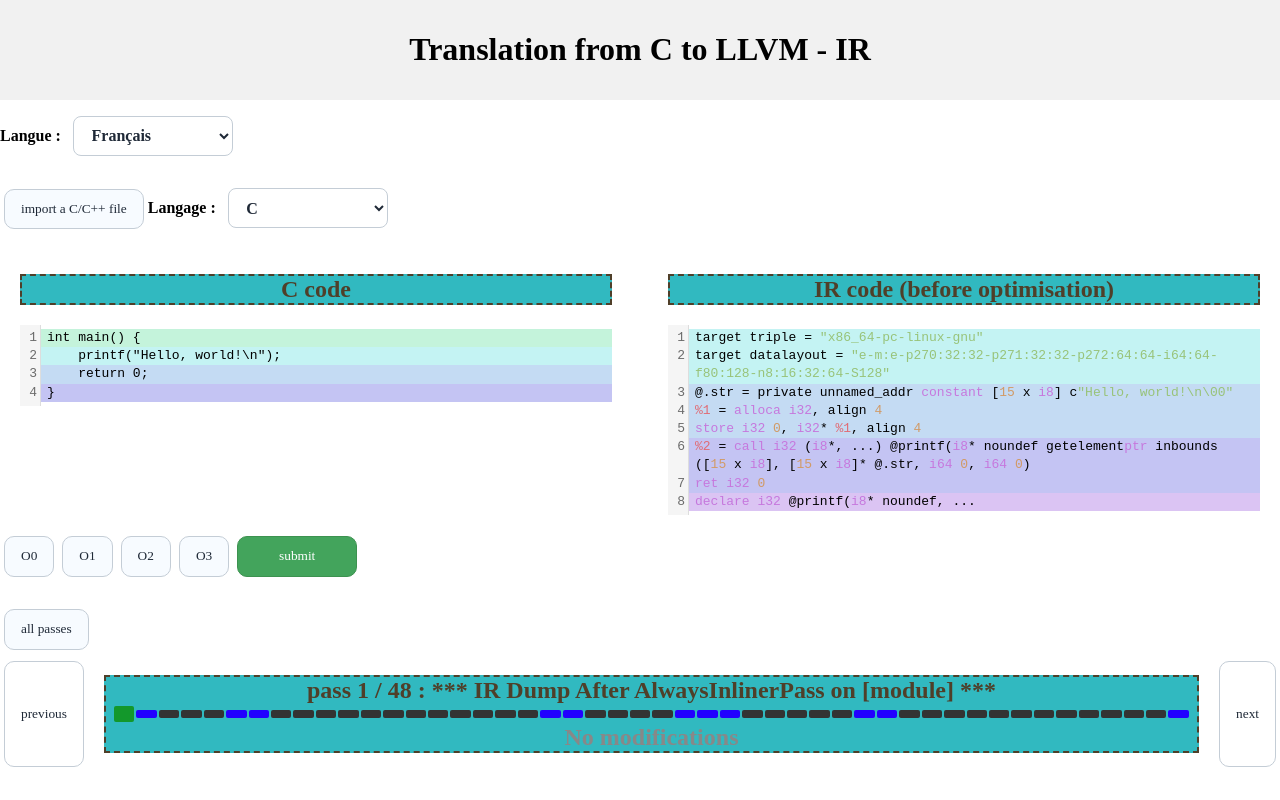
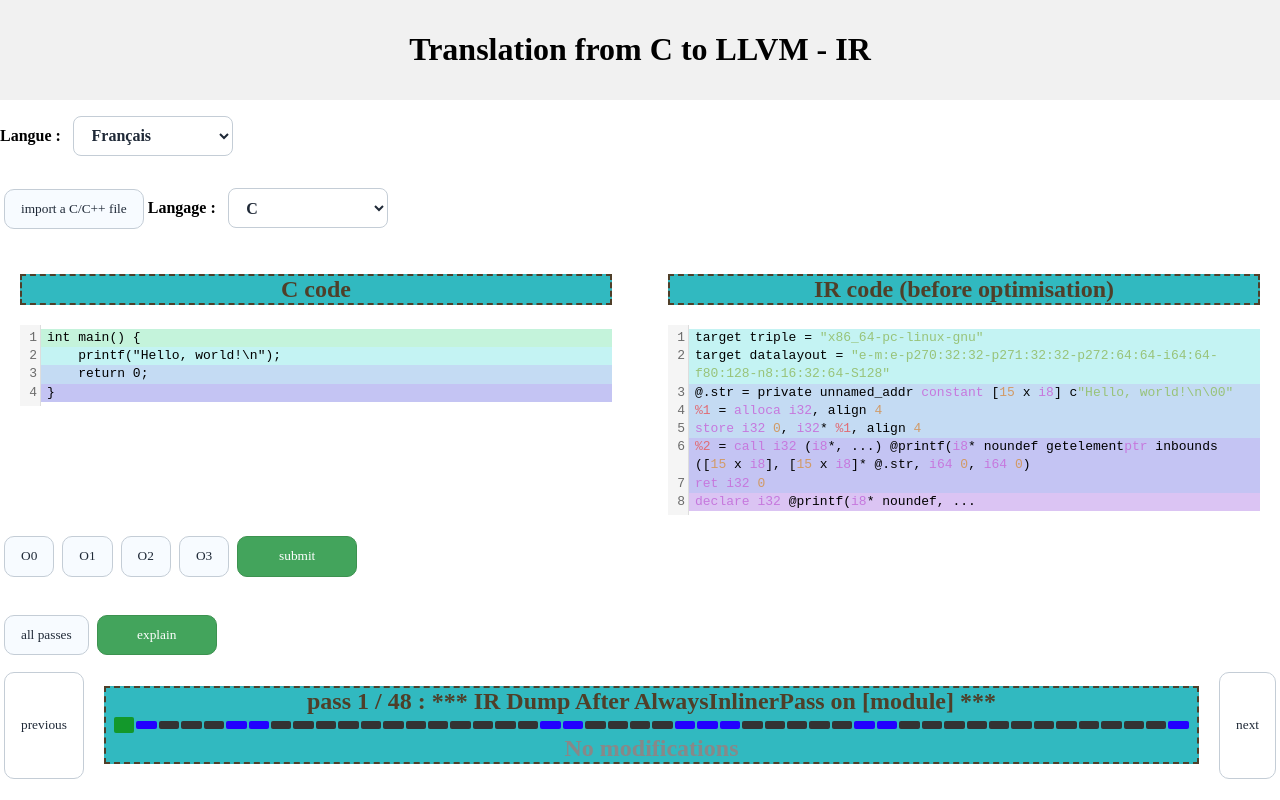
Before and after one commit to simeon-issanga/VerifCompil, a React (Vite) app in the folder site/: page / in a window 1280 px wide. Shown: the top 800 px of the page. Built offline with nearby package versions, Linux system fonts and the light colour scheme.

Commit message:
ajout bouton explications

```diff
--- a/site/src/App.jsx
+++ b/site/src/App.jsx
@@ -43,6 +43,7 @@ export default function App() {
   const reponseIA = useRef(null); //Ensemble des données affichées
 
   const [explications, setExplications] = useState('');
+  const [explicationsPass, setExplicationsPass] = useState('');
   const [currentPass, setCurrentPass] = useState(0);
   const [message, setMessage] = useState('');
   const [nbPasses, setNbPasses] = useState(0);
@@ -419,6 +420,39 @@ export default function App() {
   const { ajouts, suppressions } = compterChangements(reponseIA.current?.["liste_diffsO" + niveau_optimisation.current] ?? [], currentPass)
 
 
+
+
+
+  const handleExplainDiffPass = async () => {
+    setMessage('explication en cours...');
+    try {
+      const reponse = await fetch('/api/expliquer', {
+        method: 'POST',
+        headers: { 'Content-Type': 'application/json' },
+        body: JSON.stringify({
+          llvm1: reponseIA.current?.["liste_passesO" + niveau_optimisation.current]?.[currentPass] ?? "",
+          llvm2: reponseIA.current?.["liste_passesO" + niveau_optimisation.current]?.[currentPass+1] ?? ""
+        })
+      })
+
+      const texteBrut = await reponse.text()
+
+      try {
+        const donnees = JSON.parse(texteBrut)
+        if (donnees.status === 'success') {
+          setExplicationsPass(donnees["explication"])
+        }
+        console.log(donnees);
+      } catch (erreurParse) {
+        setExplicationsPass("une erreur est survenue")
+      }
+
+    } catch (error) {
+      setExplicationsPass("une erreur est survenue")
+    }
+  }
+
+
   return (
     <>
       <div className="language-selector">
@@ -489,6 +523,8 @@ export default function App() {
         {afficherFiltre ? t("modifPasses") : t("allPasses")}
       </button>
 
+      <button className="btnValider" onClick={handleExplainDiffPass}>{t('explain')}</button>
+
       <div className="flex-container">
         <button className="btnNavigation" onClick={() => handleNavigation("previous")}>{t('previous')}</button>
         <div>
```
